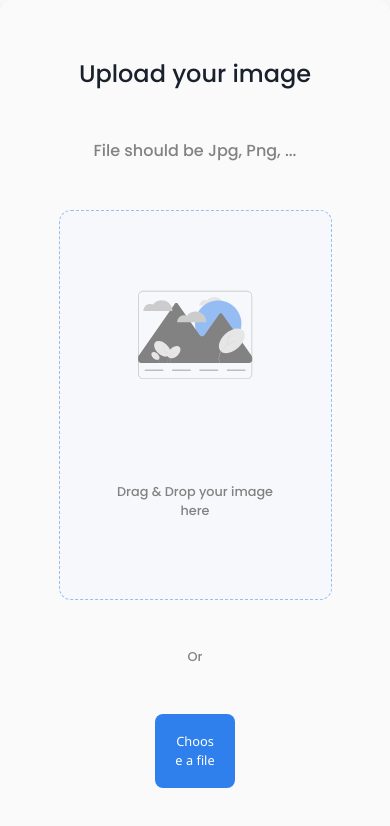
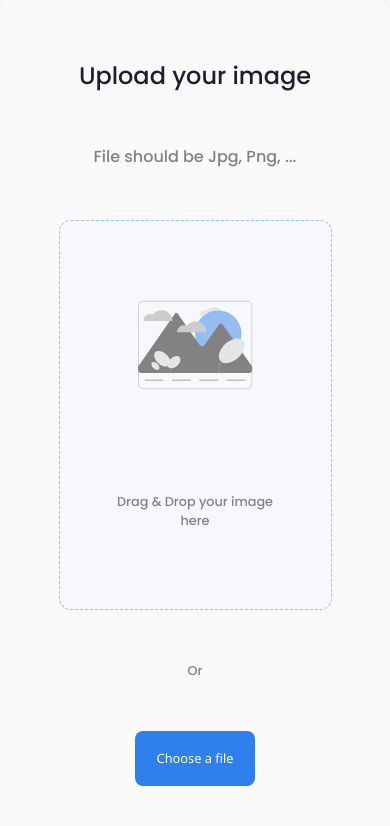
Before and after one commit to ppasta90/image-uploader, a React (Vite) app: page / in a window 390 px wide. Shown: the top 826 px of the page. Built offline with nearby package versions, Linux system fonts and the light colour scheme.

Commit message:
second page responsive for mobile, button width changed

```diff
--- a/src/pages/FirstPage.tsx
+++ b/src/pages/FirstPage.tsx
@@ -160,7 +160,7 @@ function FirstPage() {
             Or
           </Text>
           <Box
-            w={["80px", "160px", "200px", "240px"]}
+            w={["120px", "160px", "200px", "240px"]}
             m="0 auto"
             p="18px"
             bg="#2F80ED"
--- a/src/pages/SecondPage.tsx
+++ b/src/pages/SecondPage.tsx
@@ -37,6 +37,7 @@ function SecondPage() {
       background="white"
       w={["100%", "70%", "50%", "40%"]}
       h={["100vh", "50vh"]}
+      overflow="hidden"
     >
       <VStack justifyContent="space-between" height={"20%"}>
         <BsFillCheckCircleFill size={"4rem"} color="#219653" />
```
